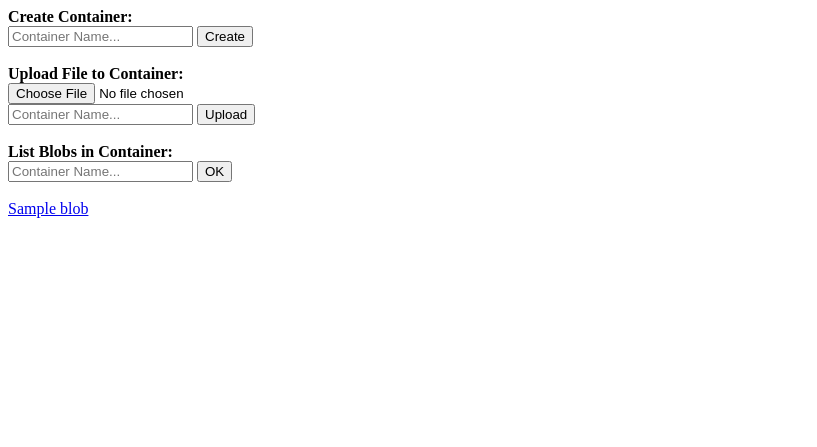
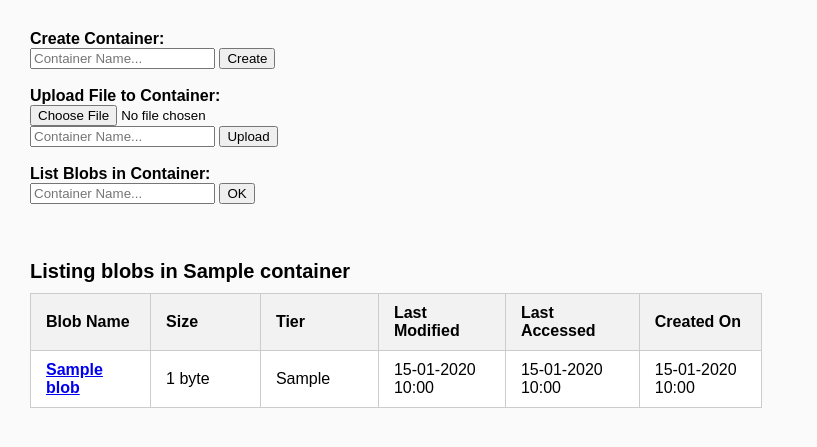
Before and after one commit to OliwierKam/Media-Storage-Management, a Django app: template MediaStorageManagement/MediaStorageManagement/templates/homepage.html in a window 1280 px wide. Shown: the top 447 px of the page, without its empty margins (0-817 px from the left). Run offline with Django 5.2, Linux system fonts and the light colour scheme; the template is opened without the code that fills it: most values are stand-ins (such as "Sample title", 1, 10 or a date in 2020).

Commit message:
Updated blob list to display as table

```diff
--- a/MediaStorageManagement/MediaStorageManagement/templates/homepage.html
+++ b/MediaStorageManagement/MediaStorageManagement/templates/homepage.html
@@ -2,6 +2,32 @@
 <html>
     <head>
         <title></title>
+        <!-- Basic Styling -->
+        <style>
+            body {
+                font-family: Arial, sans-serif;
+                margin: 30px;
+                background-color: #fafafa;
+            }
+            table {
+                border-collapse: collapse;
+                width: 60%;
+                background: white;
+            }
+            th, td {
+                border: 1px solid #ccc;
+                padding: 10px 15px;
+                text-align: left;
+            }
+            th {
+                background-color: #f2f2f2;
+                width: 200px;
+            }
+            h3 {
+                font-size: 20px;
+                margin-bottom: 10px;
+            }
+        </style>
     </head>
     <body>
 
@@ -47,11 +73,48 @@
             {% for m in messages %}{{ m }}<br>{% endfor %}
         {% endif %}
 
+        <br>
+
         <!-- Lists blobs on request -->
         {% if blob_list %}
-            {% for blob in blob_list %}
-                <a href="{% url 'blob_info' container.name blob.name%}">{{blob.name}}</a><br>
-            {% endfor %}
+            <!-- Filter through listed blobs
+            <div>
+                Blob Filter
+
+                <form action="{% url 'homepage' %}" method="get">
+                    {% csrf_token %}
+                    <div>
+                        <label>Name:</label><br>
+                        <input type="text" name="filter_blob_name" placeholder="Blob Name...">
+                    </div>
+
+                    <button type="submit" name="list_blobs">OK</button>
+                </form>
+            </div>
+
+            <br>
+            -->
+            <table>
+                <h3>Listing blobs in {{container.name}}</h3>
+                <tr>
+                    <th>Blob Name</th>
+                    <th>Size</th>
+                    <th>Tier</th>
+                    <th>Last Modified</th>
+                    <th>Last Accessed</th>
+                    <th>Created On</th>
+                </tr>
+                {% for blob in blob_list %}
+                    <tr>
+                        <td><b><a href="{% url 'blob_info' container.name blob.name%}">{{blob.name}}</a></b></td>
+                        <td>{{ blob.size|filesizeformat }}</td> <!-- filesizeformat directly converts size to readable formats (KB, MB, GB) -->
+                        <td>{{ blob.blob_tier }}</td>
+                        <td>{{ blob.last_modified|date:"d-m-Y H:i"|default:"—" }}</td>
+                        <td>{{ blob.last_accessed_on|date:"d-m-Y H:i"|default:"—" }}</td>
+                        <td>{{ blob.creation_time|date:"d-m-Y H:i"|default:"—" }}</td>
+                    </tr>
+                {% endfor %}
+            </table>
         {% endif %}
 
     </body>
--- a/MediaStorageManagement/MediaStorageManagement/views.py
+++ b/MediaStorageManagement/MediaStorageManagement/views.py
@@ -112,7 +112,7 @@ def homepage(request):
 
             # Try to get list of blobs
             try:
-                blob_list = container_client.list_blobs()
+                blob_list = list(container_client.list_blobs())
                 container = container_client.get_container_properties()
 
                 context = {
@@ -145,6 +145,4 @@ def blob_info(request, container, blob):
         "container": container
     }
 
-    print(blob.last_modified, blob.creation_time, getattr(blob, "last_accessed_on", None))
-
     return render(request, "blob_info.html", context)
```
Also changed, not shown: MediaStorageManagement/MediaStorageManagement/templates/blob_info.html (+6 -2 lines).
